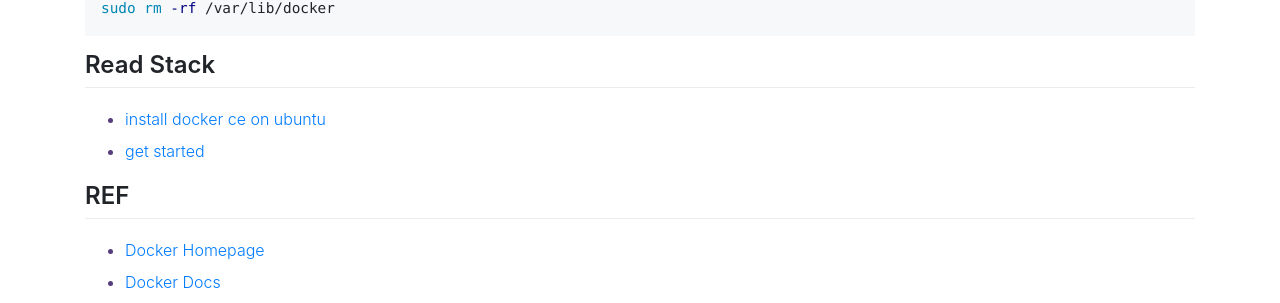
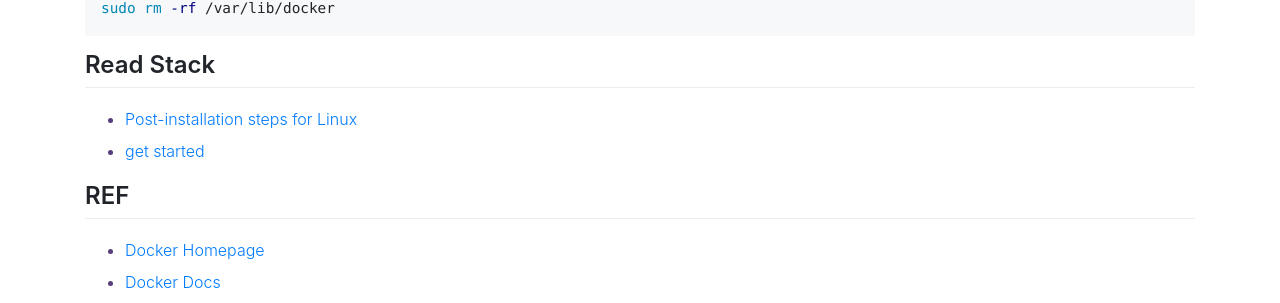
Before and after one commit to liuzhuan/liuzhuan.github.io, a Jekyll site: the page built from _posts/2017-12-23-docker-primer.md, in a window 1280 px wide and 900 px high, scrolled down 2504 px. Shown: the part 393-696 px from the top of the window. Built offline with Jekyll 4.4.1, drawn with Linux system fonts in a browser that asks for light colours; nearby versions of some CDN libraries.

Commit message:
updating docker primer read stack

```diff
--- a/_posts/2017-12-23-docker-primer.md
+++ b/_posts/2017-12-23-docker-primer.md
@@ -136,7 +136,7 @@ sudo rm -rf /var/lib/docker
 
 ## Read Stack
 
-- [install docker ce on ubuntu](https://docs.docker.com/engine/installation/linux/docker-ce/ubuntu/#upgrade-docker-ce)
+- [Post-installation steps for Linux][postinstall]
 - [get started](https://docs.docker.com/get-started/#conclusion)
 
 ## REF
```
